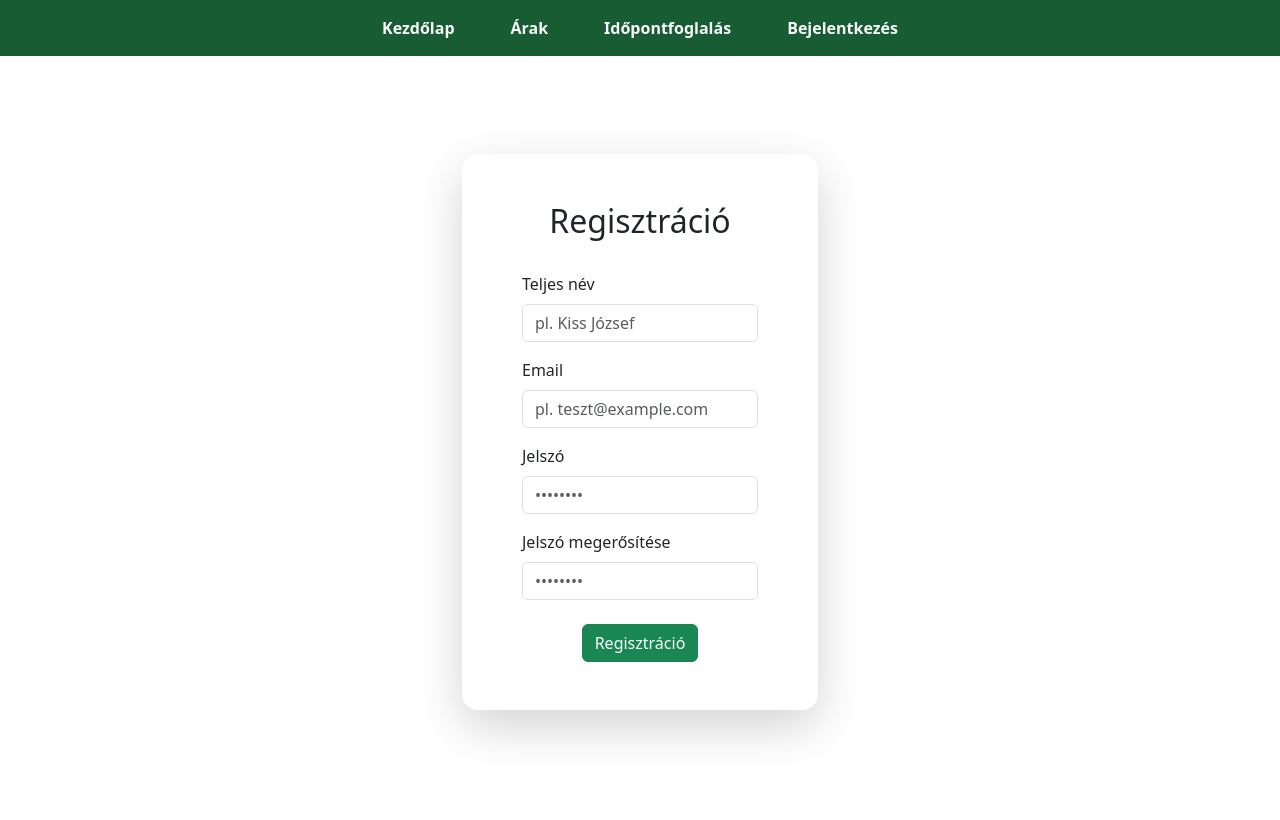
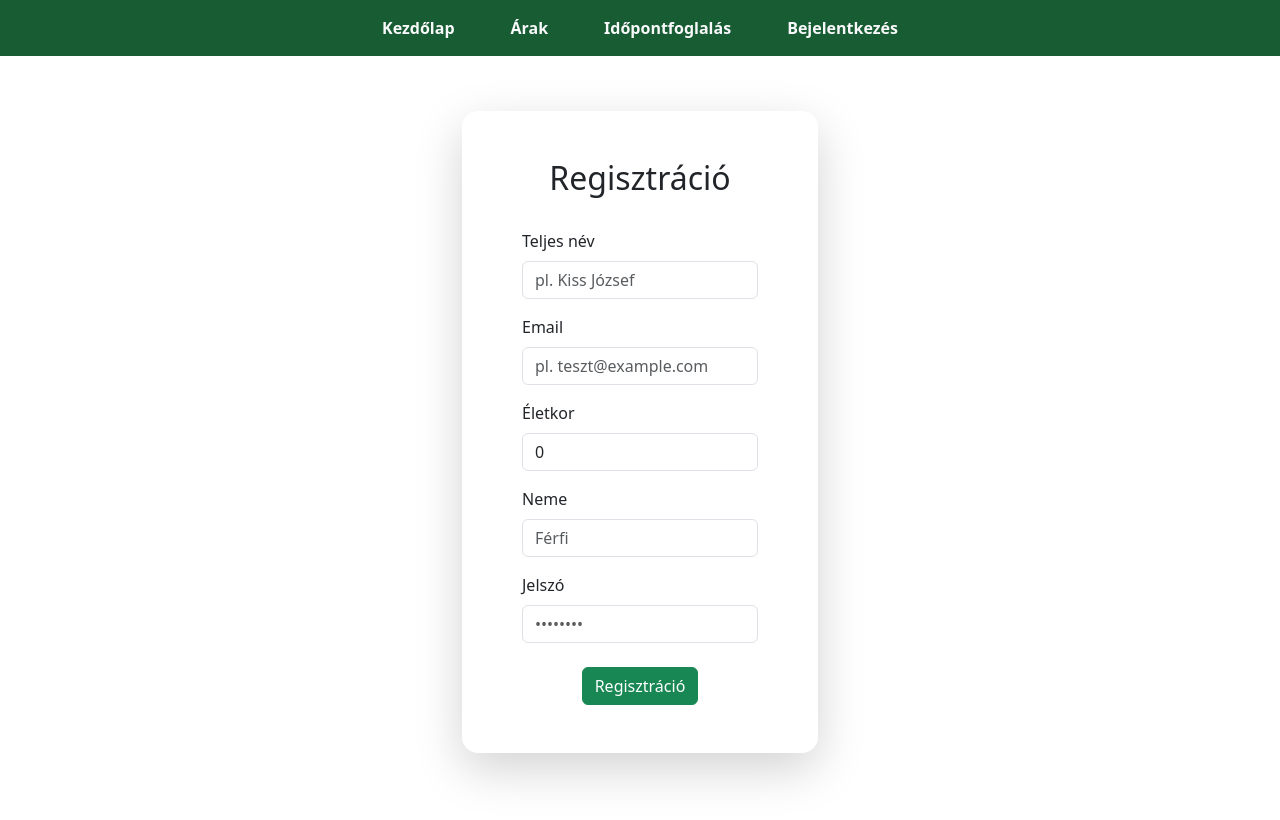
Before and after one commit to zagyvatamas/mayerFE, an Angular app: page /register in a window 1280 px wide. Shown: the top 820 px of the page. Built offline with nearby package versions, Linux system fonts and the light colour scheme.

Commit message:
implement age and gender

```diff
--- a/src/components/profile/profile.component.html
+++ b/src/components/profile/profile.component.html
@@ -6,6 +6,8 @@
     <p><strong>Felhasználónév:</strong> {{ profile.username }}</p>
     <p><strong>Email:</strong> {{ profile.email }}</p>
     <p><strong>Szerepkör:</strong> {{ profile.role }}</p>
+    <p><strong>Kor:</strong> {{ profile.age }}</p>
+    <p><strong>Neme:</strong> {{ profile.gender }}</p>
     <button (click)="logout()" class="btn btn-success">Kijelentkezés</button>
   </div>
 
--- a/src/components/profile/profile.component.ts
+++ b/src/components/profile/profile.component.ts
@@ -21,10 +21,13 @@ export class ProfileComponent implements OnInit {
     this.authService.getProfile().subscribe({
       next: (data) => {
         this.profile = data;
+        console.log(this.profile);
+
       },
       error: (err) => {
         this.error = 'Hiba a profil lekérésekor.';
         this.router.navigate(['login'])
+        localStorage.removeItem('token')
       }
     });
   }
--- a/src/components/register/register.component.html
+++ b/src/components/register/register.component.html
@@ -35,24 +35,36 @@
                 />
               </div>
               <div class="mb-3">
+                <label for="age" class="form-label">Életkor</label>
+                <input
+                  type="number"
+                  [(ngModel)]="registerData.age"
+                  name="age"
+                  id="age"
+                  class="form-control"
+                  required
+                  placeholder="1-99"
+                />
+              </div>
+              <div class="mb-3">
+                <label for="gender" class="form-label">Neme</label>
+                <input
+                  type="text"
+                  [(ngModel)]="registerData.gender"
+                  name="gender"
+                  id="gender"
+                  class="form-control"
+                  required
+                  placeholder="Férfi"
+                />
+              </div>
+              <div class="mb-3">
                 <label for="password" class="form-label">Jelszó</label>
                 <input
                   type="password"
                   [(ngModel)]="registerData.password"
                   name="password"
                   id="password"
-                  class="form-control"
-                  required
-                  placeholder="••••••••"
-                />
-              </div>
-              <div class="mb-3">
-                <label for="confirmPassword" class="form-label">Jelszó megerősítése</label>
-                <input
-                  type="password"
-                  [(ngModel)]="registerData.confirmPassword"
-                  name="confirmPassword"
-                  id="confirmPassword"
                   class="form-control"
                   required
                   placeholder="••••••••"
--- a/src/components/register/register.component.ts
+++ b/src/components/register/register.component.ts
@@ -18,13 +18,14 @@ export class RegisterComponent {
     username:"",
     email:"",
     password:"",
-    confirmPassword:"",
+    age:0,
+    gender:""
   }
 
   constructor (private authService: AuthService, private router: Router) {}
 
   onRegister() {
-    this.authService.register(this.registerData.username,this.registerData.email,this.registerData.password).subscribe({
+    this.authService.register(this.registerData.username,this.registerData.email,this.registerData.password, this.registerData.age,this.registerData.gender).subscribe({
       next: (response) => {
         alert("Sikeres regisztráció!")
         this.router.navigate(['login'])
--- a/src/models/profile.ts
+++ b/src/models/profile.ts
@@ -3,4 +3,6 @@ export interface Profile {
     username: string;
     role: string;
     email: string;
+    age:number;
+    gender:string;
   }
--- a/src/service/auth.service.ts
+++ b/src/service/auth.service.ts
@@ -1,7 +1,6 @@
 import { HttpClient, HttpHeaders } from '@angular/common/http';
 import { Injectable } from '@angular/core';
 import { Observable, tap, throwError } from 'rxjs';
-import { Profile } from '../models/profile';
 import { RegisterData } from '../models/register';
 import { Router } from '@angular/router';
 
@@ -20,8 +19,8 @@ export class AuthService {
     );
   }
 
-  register(username: string,email:string, password: string): Observable<RegisterData> {
-    return this.http.post<RegisterData>(`${this.apiUrl}/auth/register`, {username, email, password})
+  register(username: string,email:string, password: string, age:number,gender:string): Observable<RegisterData> {
+    return this.http.post<RegisterData>(`${this.apiUrl}/auth/register`, {username, email, password, age, gender})
   }
 
   logout(): void {
```
Also changed, not shown: src/models/register.ts (+6 -4 lines).
